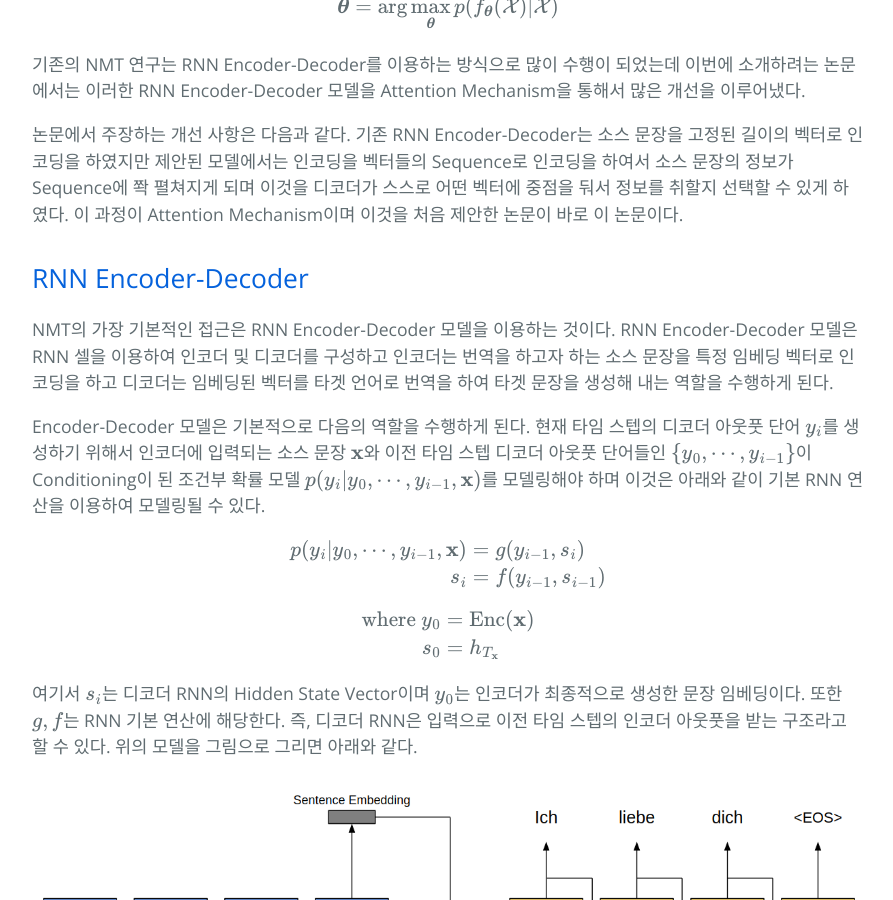
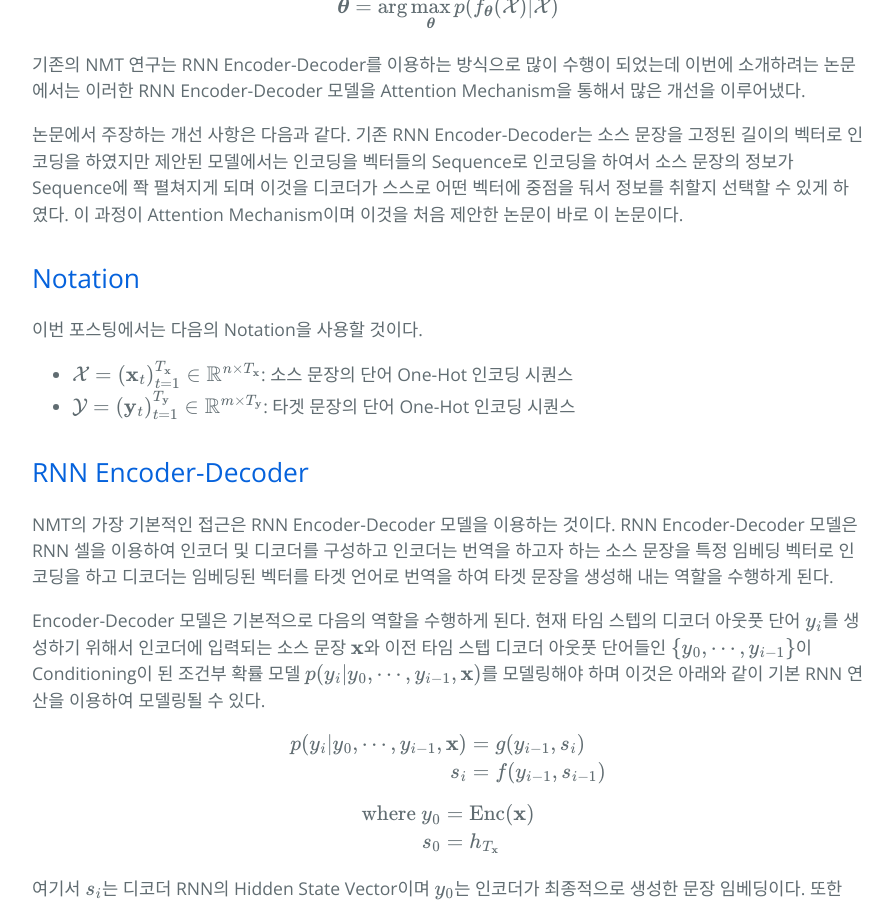
Before and after one commit to hcnoh/hcnoh.github.io, a Jekyll site: the page built from _posts/2018-12-11-bahdanau-attention.md, in a window 1280 px wide and 900 px high, scrolled down 1122 px. Shown: the whole window, without its empty margins (192-1085 px from the left). Built offline with Jekyll 4.4.1, drawn with Linux system fonts in a browser that asks for light colours; formulas are drawn with MathJax 3; comment, search, counter and statistics services are not loaded.

Commit message:
Update 2018-12-11-bahdanau-attention.md

```diff
--- a/_posts/2018-12-11-bahdanau-attention.md
+++ b/_posts/2018-12-11-bahdanau-attention.md
@@ -41,6 +41,11 @@ $$
 기존의 NMT 연구는 RNN Encoder-Decoder를 이용하는 방식으로 많이 수행이 되었는데 이번에 소개하려는 논문에서는 이러한 RNN Encoder-Decoder 모델을 Attention Mechanism을 통해서 많은 개선을 이루어냈다.
 
 논문에서 주장하는 개선 사항은 다음과 같다. 기존 RNN Encoder-Decoder는 소스 문장을 고정된 길이의 벡터로 인코딩을 하였지만 제안된 모델에서는 인코딩을 벡터들의 Sequence로 인코딩을 하여서 소스 문장의 정보가 Sequence에 쫙 펼쳐지게 되며 이것을 디코더가 스스로 어떤 벡터에 중점을 둬서 정보를 취할지 선택할 수 있게 하였다. 이 과정이 Attention Mechanism이며 이것을 처음 제안한 논문이 바로 이 논문이다.
+
+## Notation
+이번 포스팅에서는 다음의 Notation을 사용할 것이다.
+- $$\mathcal{X} = (\mathbf{x}_t)_{t=1}^{T_{\mathbf{x}}} \in \mathbb{R}^{n \times T_{\mathbf{x}}}$$: 소스 문장의 단어 One-Hot 인코딩 시퀀스
+- $$\mathcal{Y} = (\mathbf{y}_t)_{t=1}^{T_{\mathbf{y}}} \in \mathbb{R}^{m \times T_{\mathbf{y}}}$$: 타겟 문장의 단어 One-Hot 인코딩 시퀀스
 
 ## RNN Encoder-Decoder
 NMT의 가장 기본적인 접근은 RNN Encoder-Decoder 모델을 이용하는 것이다. RNN Encoder-Decoder 모델은 RNN 셀을 이용하여 인코더 및 디코더를 구성하고 인코더는 번역을 하고자 하는 소스 문장을 특정 임베딩 벡터로 인코딩을 하고 디코더는 임베딩된 벡터를 타겟 언어로 번역을 하여 타겟 문장을 생성해 내는 역할을 수행하게 된다.
```
